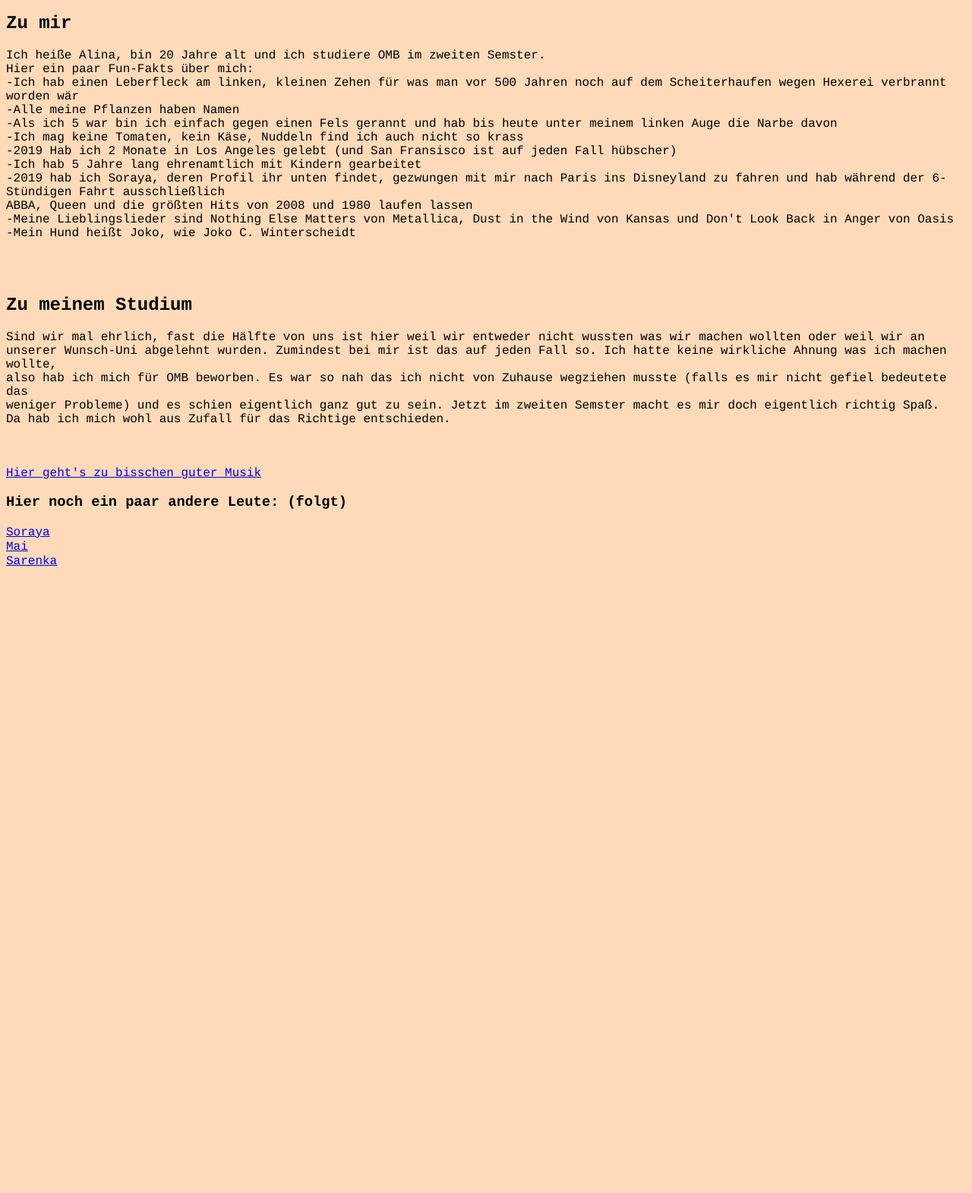
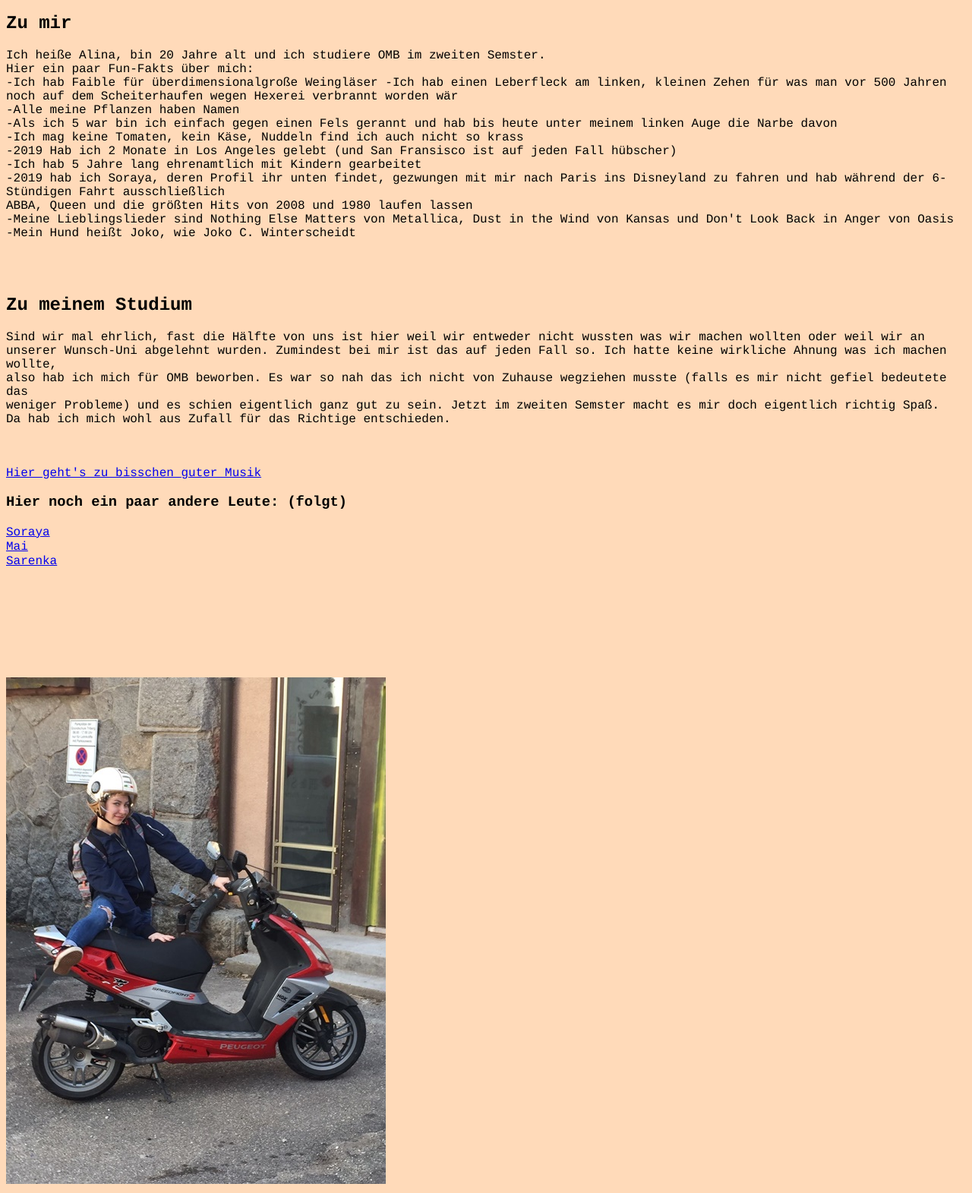
Before and after one commit to alinakle/GIS2020, a plain HTML site: page Aufgabe01/index.html in a window 1280 px wide. Shown: the part 406-1977 px from the top of the page at 76% size. Before the commit the page ends 1162 px from the top, so only its background shows below. Drawn offline with Linux system fonts and the light colour scheme.

Commit message:
Bild dazu

```diff
--- a/Aufgabe01/index.html
+++ b/Aufgabe01/index.html
@@ -19,6 +19,7 @@
     <p style="font-family:courier;">
         Ich heiße Alina, bin 20 Jahre alt und ich studiere OMB im zweiten Semster. <br>
     Hier ein paar Fun-Fakts über mich:<br>
+    -Ich hab Faible für überdimensionalgroße Weingläser
     -Ich hab einen Leberfleck am linken, kleinen Zehen für was man vor 500 Jahren noch auf dem Scheiterhaufen wegen Hexerei verbrannt worden wär<br>
     -Alle meine Pflanzen haben Namen<br>
     -Als ich 5 war bin ich einfach gegen einen Fels gerannt und hab bis heute unter meinem linken Auge die Narbe davon<br>
@@ -51,5 +52,15 @@
     <a href="http://" target="_blank" rel="noopener noreferrer" style="font-family:courier;">Mai</a>
     <br>
     <a href="http://" target="_blank" rel="noopener noreferrer" style="font-family:courier;">Sarenka</a>
+    <br>
+    <br>
+    <br>
+    <br>
+    <br>
+    <br>
+    <br>
+    <br>
+    <br>
+    <img src="RollerBrumBrum.JPG" alt="RollerBrumBrum">
 </body>
 </html>
```
Also changed, not shown: Aufgabe01/RollerBrumBrum.JPG (added), 1 other file.
